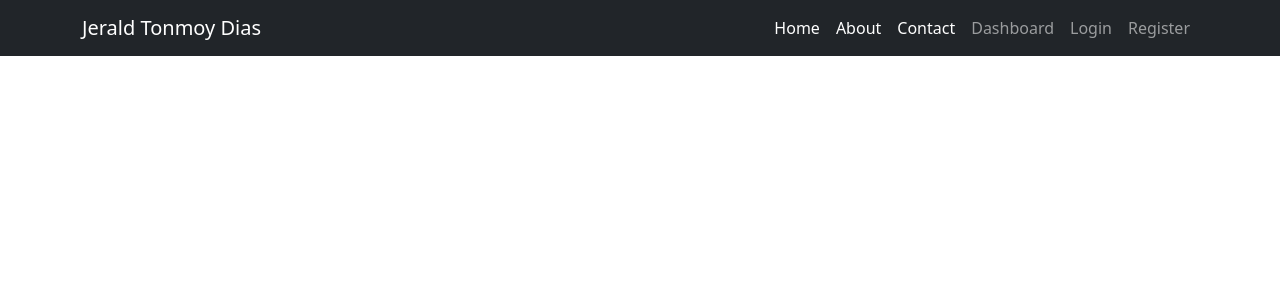
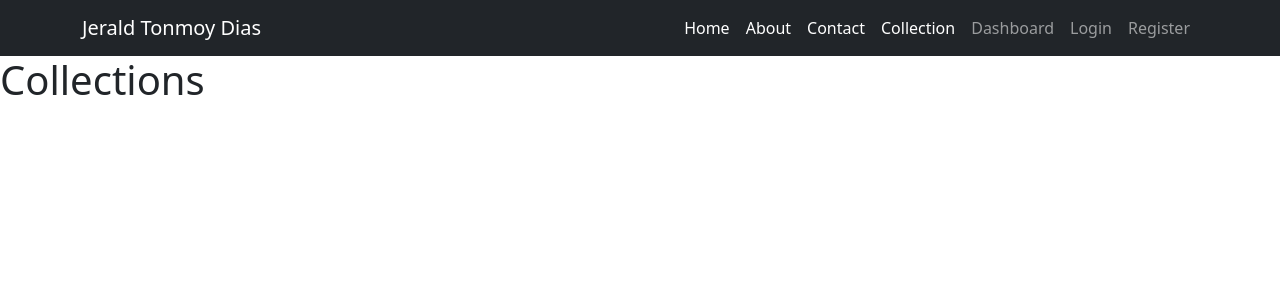
Before and after one commit to Jerald-tonmoy-dias/reactlaraecom, a React (Create React App) app in the folder client/: page /collection in a window 1280 px wide. Shown: the top 300 px of the page. Built offline with nearby package versions, Linux system fonts and the light colour scheme.

Commit message:
public frontend  route

```diff
--- /dev/null
+++ b/client/src/components/frontend/Collection.js
@@ -0,0 +1,9 @@
+import React from "react";
+
+export default function Collection() {
+  return (
+    <>
+      <h1>Collections</h1>
+    </>
+  );
+}
--- a/client/src/layouts/frontend/Navbar.js
+++ b/client/src/layouts/frontend/Navbar.js
@@ -87,6 +87,15 @@ export default function Navbar() {
               </Link>
             </li>
             <li className="nav-item">
+              <Link
+                className="nav-link active"
+                aria-current="page"
+                to="/collection"
+              >
+                Collection
+              </Link>
+            </li>
+            <li className="nav-item">
               <Link className="nav-link" to="/admin">
                 Dashboard
               </Link>
--- a/client/src/routes/publicRouteFile.js
+++ b/client/src/routes/publicRouteFile.js
@@ -1,11 +1,18 @@
 import Home from "../components/frontend/Home";
 import About from "../components/frontend/About";
 import Contact from "../components/frontend/Contact";
+import Collection from "../components/frontend/Collection";
 
 const publicRouteFile = [
   { path: "/", exact: true, name: "Home", component: Home },
   { path: "/about", exact: true, name: "About", component: About },
   { path: "/contact", exact: true, name: "Contact", component: Contact },
+  {
+    path: "/collection",
+    exact: true,
+    name: "Collection",
+    component: Collection,
+  },
 ];
 
 export default publicRouteFile;
```
